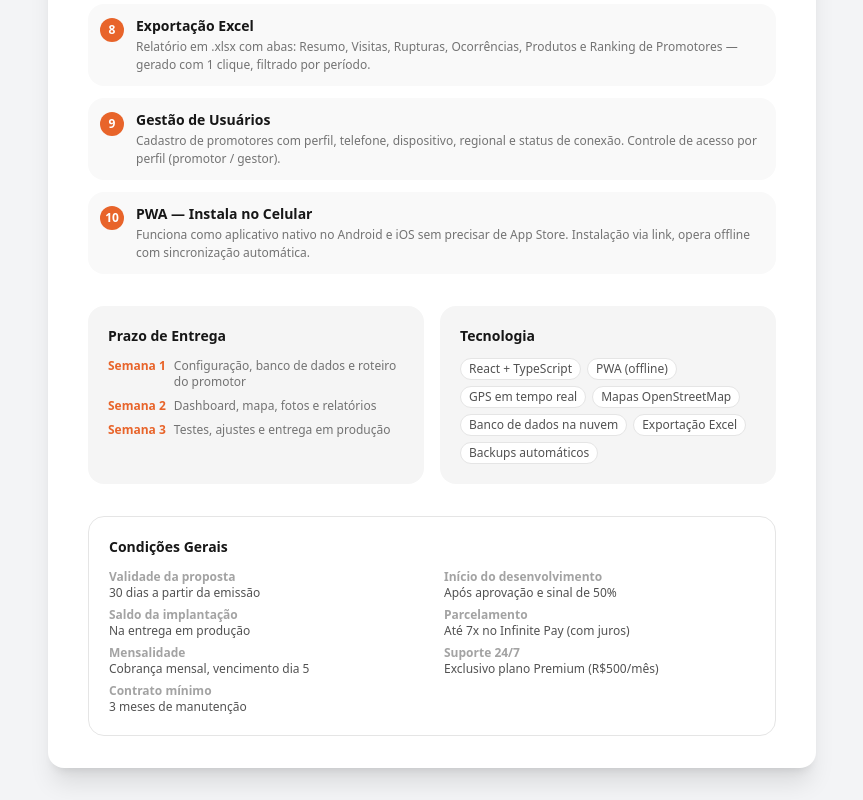
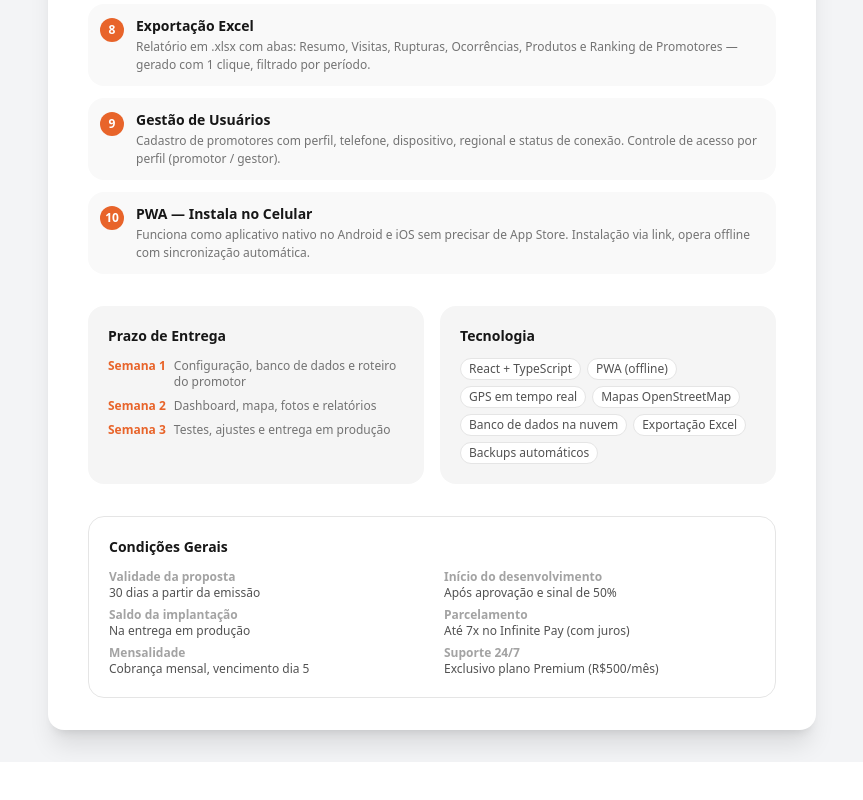
Before and after one commit to Lucasmagdev/iepescadosclaude, a React (Vite) app: page /proposta in a window 1280 px wide. Shown: the part 1780-2580 px from the top of the page, without its empty margins (208-1071 px from the left). After the commit the page ends 2542 px from the top, so only its background shows below. Built offline with nearby package versions, Linux system fonts and the light colour scheme.

Commit message:
Remove contrato minimo from proposta conditions
Co-Authored-By: Claude Sonnet 4.6 <noreply@anthropic.com>

```diff
--- a/src/pages/PropostaPage.tsx
+++ b/src/pages/PropostaPage.tsx
@@ -212,7 +212,6 @@ export default function PropostaPage() {
                 ['Parcelamento', 'Até 7x no Infinite Pay (com juros)'],
                 ['Mensalidade', 'Cobrança mensal, vencimento dia 5'],
                 ['Suporte 24/7', 'Exclusivo plano Premium (R$500/mês)'],
-                ['Contrato mínimo', '3 meses de manutenção'],
               ].map(([k, v]) => (
                 <div key={k} className="flex flex-col">
                   <span className="text-xs font-semibold" style={{ color: '#A3A3A3' }}>{k}</span>
```
